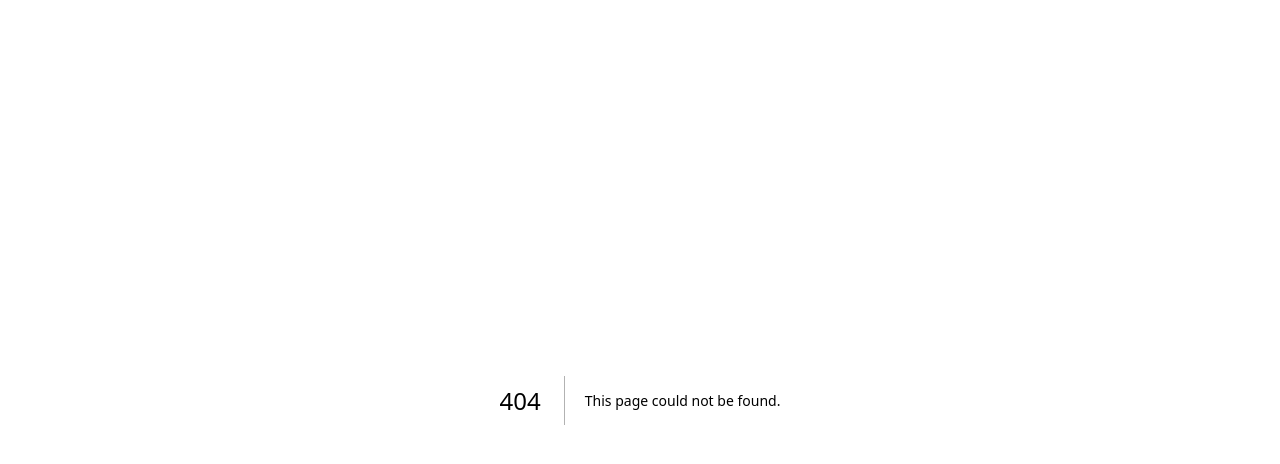
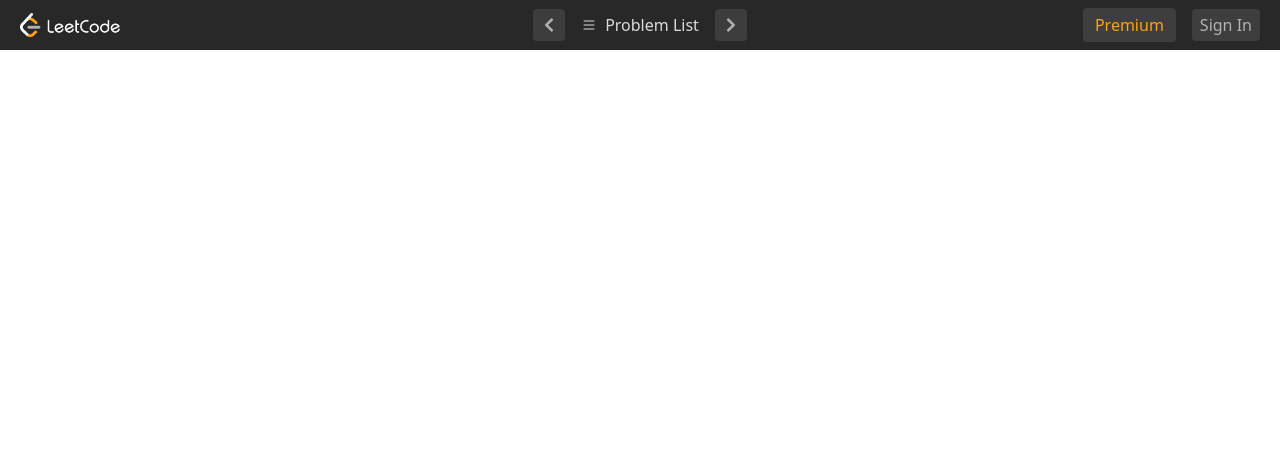
Before and after one commit to iasadk/leetcode-clone, a Next.js app: page /problems/best-time-to-buy-and-sell-stock in a window 1280 px wide. Before the commit this address had no page. Shown: the top 464 px of the page. Built offline with nearby package versions, Linux system fonts and the light colour scheme; no server answers.

Commit message:
Added Timer and problem statement Page for problems.

```diff
--- a/package.json
+++ b/package.json
@@ -21,6 +21,7 @@
     "react-firebase-hooks": "^5.1.1",
     "react-hot-toast": "^2.4.1",
     "react-icons": "^4.8.0",
+    "react-split": "^2.0.14",
     "react-youtube": "^10.1.0",
     "recoil": "^0.7.7",
     "tailwindcss": "3.3.2",
--- /dev/null
+++ b/src/app/problems/[pid]/page.tsx
@@ -0,0 +1,14 @@
+import MainTopBar from '@/components/MainTopBar'
+import React from 'react'
+
+type Props = {}
+
+const Problems = (props: Props) => {
+  return (
+    <div>
+      <MainTopBar problemPage={true}/>
+    </div>
+  )
+}
+
+export default Problems
--- a/src/components/Buttons/Logout.tsx
+++ b/src/components/Buttons/Logout.tsx
@@ -4,9 +4,11 @@
 import React, { useEffect } from "react";
 import { useSignOut } from "react-firebase-hooks/auth";
 import { AiOutlineLogout } from "react-icons/ai";
-type Props = {};
+type Props = {
+  x_distance?: String;
+};
 
-function Logout({}: Props) {
+function Logout({x_distance = "-translate-x-2/4"}: Props) {
   const [signOut, loading, error] = useSignOut(auth);
   const handleLogout = async () => {
     const success = await signOut();
@@ -22,7 +24,7 @@
   return (
     <button onClick={handleLogout} className="cursor-pointer group relative">
       <AiOutlineLogout className="text-brand-orange" />
-      <div className="absolute top-[2.4rem] left-2/4 -translate-x-2/4  mx-auto bg-dark-layer-1 text-brand-orange p-2 rounded shadow-lg z-40 group-hover:scale-100 scale-0 transition-all duration-300 ease-in-out">
+      <div className={`absolute top-[2.4rem] left-2/4 ${x_distance} mx-auto bg-dark-layer-1 text-brand-orange p-2 rounded shadow-lg z-40 group-hover:scale-100 scale-0 transition-all duration-300 ease-in-out`}>
         <p className="text-sm">Logout</p>
       </div>
     </button>
--- a/src/components/MainTopBar.tsx
+++ b/src/components/MainTopBar.tsx
@@ -6,17 +6,22 @@
 import { useAuthState } from "react-firebase-hooks/auth";
 import Logout from "./Buttons/Logout";
 import { Toaster } from "react-hot-toast";
+import {FaChevronLeft,FaChevronRight} from "react-icons/fa"
+import {BsList} from "react-icons/bs"
+import Timer from "./Timer";
 
-type Props = {};
+type Props = {
+  problemPage?: Boolean;
+};
 
-const MainTopBar = (props: Props) => {
+const MainTopBar = ({ problemPage }: Props) => {
   const [user, loading] = useAuthState(auth);
   console.log(loading);
   return (
     <nav className="relative flex h-[50px] w-full shrink-0 items-center px-5 bg-dark-layer-1 text-dark-gray-7">
-      <Toaster/>
+      <Toaster />
       <div
-        className={`flex w-full items-center justify-between max-w-[1200px] mx-auto`}
+        className={`flex w-full items-center justify-between ${!problemPage ? "max-w-[1200px] mx-auto" : ""}`}
       >
         <Link href="/" className=" flex-1">
           <Image
@@ -28,6 +33,31 @@
           />
         </Link>
 
+        {problemPage && (
+          <div className="flex items-center gap-4 flex-1 justify-center">
+            <div
+              className="flex items-center justify-center rounded bg-dark-fill-3 hover:bg-dark-fill-2 h-8 w-8 cursor-pointer"
+              // onClick={() => handleProblemChange(false)}
+            >
+              <FaChevronLeft />
+            </div>
+            <Link
+              href="/"
+              className="flex items-center gap-2 font-medium max-w-[170px] text-dark-gray-8 cursor-pointer"
+            >
+              <div>
+                <BsList />
+              </div>
+              <p>Problem List</p>
+            </Link>
+            <div
+              className="flex items-center justify-center rounded bg-dark-fill-3 hover:bg-dark-fill-2 h-8 w-8 cursor-pointer"
+              // onClick={() => handleProblemChange(true)}
+            >
+              <FaChevronRight />
+            </div>
+          </div>
+        )}
         <div className="flex items-center space-x-4 flex-1 justify-end">
           <div>
             <a
@@ -48,7 +78,11 @@
           ) : (
             <div className="cursor-pointer group relative">
               <Image
-                src={user.email==="iasad0017@gmail.com" ? "/avatar.jpg" : "/avatar.png"}
+                src={
+                  user.email === "iasad0017@gmail.com"
+                    ? "/avatar.jpg"
+                    : "/avatar.png"
+                }
                 alt="Avatar"
                 width={30}
                 height={30}
@@ -63,7 +97,9 @@
               </div>
             </div>
           )}
-          {user && <Logout/>}
+					{user && problemPage && <Timer />}
+          {user && problemPage && <Logout x_distance={"-translate-x-[40px]"}/>}
+          {user && !problemPage && <Logout/>}
         </div>
       </div>
     </nav>
--- /dev/null
+++ b/src/components/Timer.tsx
@@ -0,0 +1,68 @@
+import React, { useEffect, useState } from "react";
+import { FiRefreshCcw } from "react-icons/fi";
+
+type TimerProps = {};
+
+const Timer: React.FC<TimerProps> = () => {
+	const [showTimer, setShowTimer] = useState<boolean>(false);
+	const [time, setTime] = useState<number>(0);
+
+	const formatTime = (time: number): string => {
+		const hours = Math.floor(time / 3600);
+		const minutes = Math.floor((time % 3600) / 60);
+		const seconds = time % 60;
+
+		return `${hours < 10 ? "0" + hours : hours}:${minutes < 10 ? "0" + minutes : minutes}:${
+			seconds < 10 ? "0" + seconds : seconds
+		}`;
+	};
+
+	useEffect(() => {
+		let intervalId: NodeJS.Timeout;
+
+		if (showTimer) {
+			intervalId = setInterval(() => {
+				setTime((time) => time + 1);
+			}, 1000);
+		}
+
+		return () => clearInterval(intervalId);
+	}, [showTimer]);
+
+	return (
+		<div>
+			{showTimer ? (
+				<div className='flex items-center space-x-2 bg-dark-fill-3 p-1.5 cursor-pointer rounded hover:bg-dark-fill-2'>
+					<div>{formatTime(time)}</div>
+					<FiRefreshCcw
+						onClick={() => {
+							setShowTimer(false);
+							setTime(0);
+						}}
+					/>
+				</div>
+			) : (
+				<div
+					className='flex items-center p-1 h-8 hover:bg-dark-fill-3 rounded cursor-pointer'
+					onClick={() => setShowTimer(true)}
+				>
+					<svg
+						xmlns='http://www.w3.org/2000/svg'
+						viewBox='0 0 24 24'
+						width='1em'
+						height='1em'
+						fill='currentColor'
+						className='h-6 w-6'
+					>
+						<path
+							fillRule='evenodd'
+							d='M12 4a9 9 0 110 18 9 9 0 010-18zm0 2a7 7 0 100 14 7 7 0 000-14zm0 1.634a1 1 0 01.993.883l.007.117-.001 3.774 2.111 1.162a1 1 0 01.445 1.253l-.05.105a1 1 0 01-1.254.445l-.105-.05-2.628-1.447a1 1 0 01-.51-.756L11 13V8.634a1 1 0 011-1zM16.235 2.4a1 1 0 011.296-.269l.105.07 4 3 .095.08a1 1 0 01-1.19 1.588l-.105-.069-4-3-.096-.081a1 1 0 01-.105-1.319zM7.8 2.4a1 1 0 01-.104 1.319L7.6 3.8l-4 3a1 1 0 01-1.296-1.518L2.4 5.2l4-3a1 1 0 011.4.2z'
+							clipRule='evenodd'
+						></path>
+					</svg>
+				</div>
+			)}
+		</div>
+	);
+};
+export default Timer;
```
Also changed, not shown: 1 other file (tests, documents, lock files or other folders).
